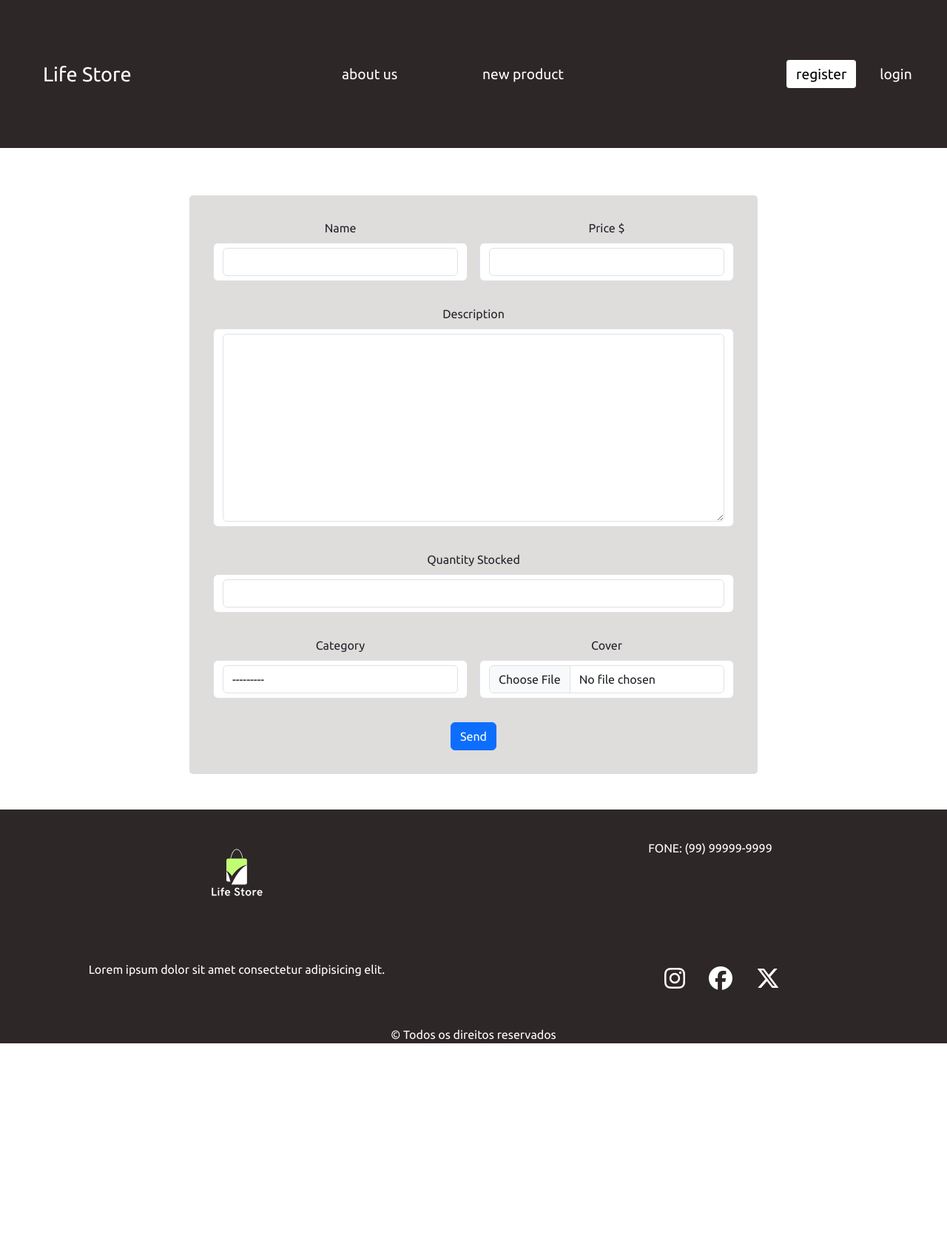
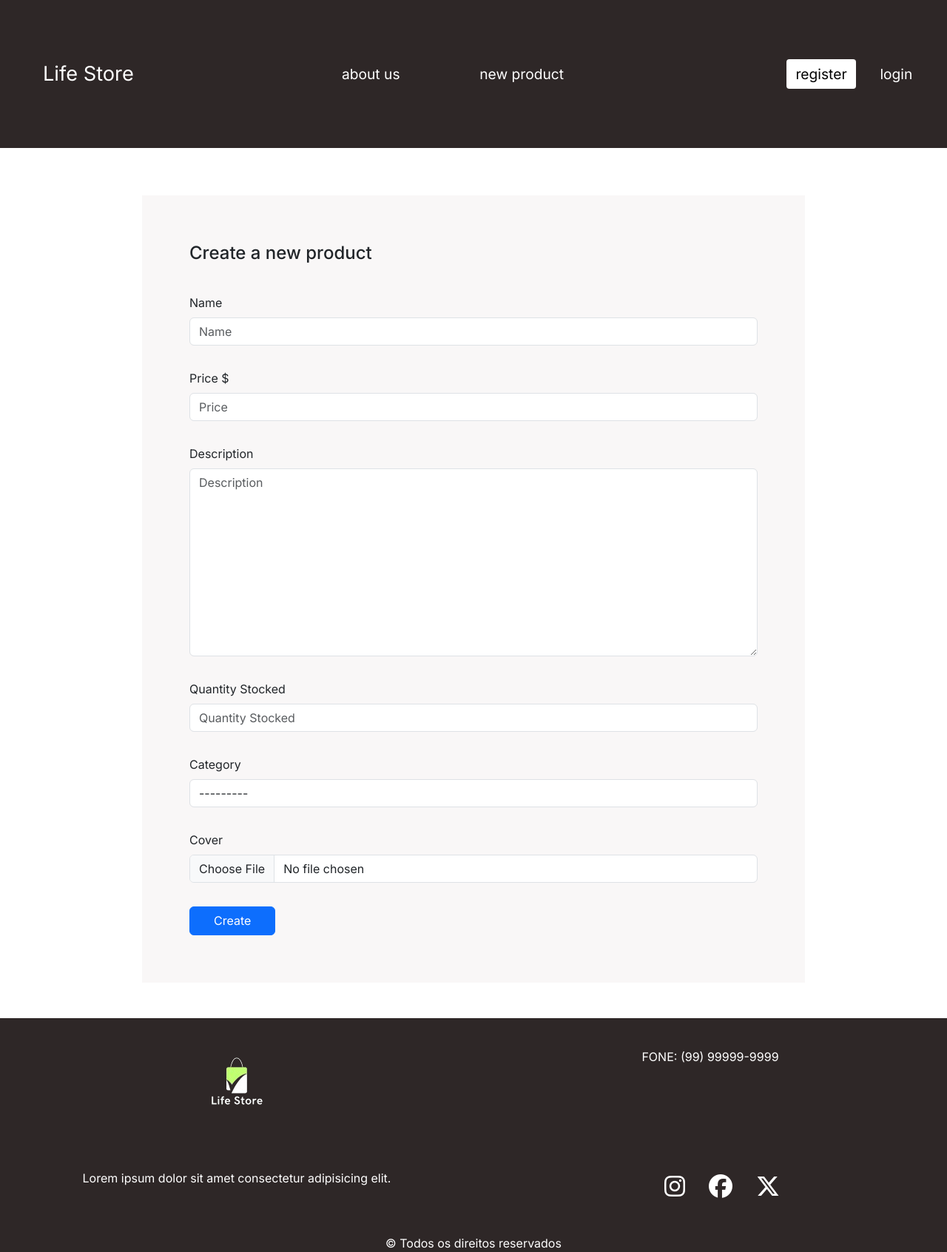
Before and after one commit to BrunoPereiradeSouza/Trilha_back-end, a Django app: page /product/create/ in a window 1280 px wide. Shown: the whole page at 74% size. Before the commit the page ends 1410 px from the top, so only its background shows below. Run offline with Django 5.2, Linux system fonts and the light colour scheme; data that the repository does not hold is empty.

Commit message:
feat: update form-design

```diff
--- a/base_static/global/css/global-styles.css
+++ b/base_static/global/css/global-styles.css
@@ -1,5 +1,5 @@
 /* Font */
-@import url('https://fonts.googleapis.com/css2?family=Ubuntu:ital,wght@0,300;0,400;0,500;0,700;1,300;1,400;1,500;1,700&display=swap');
+@import url('https://fonts.googleapis.com/css2?family=Inter:ital,opsz,wght@0,14..32,100..900;1,14..32,100..900&family=Raleway:ital,wght@0,100..900;1,100..900&display=swap');
 
 /* vars */
 :root {
@@ -49,7 +49,7 @@
 }
 
 body {
-    font-family: 'Ubuntu', sans-serif;
+    font-family: 'Inter', sans-serif;
 }
 
 
@@ -412,20 +412,66 @@ a {
     color: white;
 }
 
-/* Form */
-.content-form {
-    width: 60%;
-    padding: 2rem;
+/* Forms */
+.content-form-register {
+    width: 50%;
+    padding: 4rem;
+    margin-bottom: 3rem;
     border-radius: 5px;
-    background: rgb(223, 220, 220);
+    background: rgb(249, 247, 247);
+    text-align: left;
+}
+
+.form-register {
+    display: flex;
+    flex-direction: column;
+    gap: 2rem;
 }
 
 .content-form-login {
     width: 40%;
-    margin: 10rem 0;
-    padding: 2rem;
+    padding: 4rem;
+    margin-bottom: 3rem;
     border-radius: 5px;
-    background: rgb(223, 220, 220);
+    background: rgb(249, 247, 247);
+    text-align: left;
+}
+
+.form-login {
+    display: flex;
+    flex-direction: column;
+    gap: 2rem;
+}
+
+.form-title {
+    font-size: 1.5rem;
+}
+
+.btn-form {
+    padding: 0.4rem 2rem;
+}
+
+.input-border {
+    border: 1px solid rgb(200, 199, 199);
+}
+
+.content-form-product {
+    width: 70%;
+    text-align: left;
+    padding: 4rem;
+    background: rgb(249, 247, 247);
+}
+
+.form-product {
+    display: flex;
+    flex-direction: column;
+    gap: 2rem;
+}
+
+.btn-update {
+    display: flex;
+    align-items: center;
+    padding: 0.6rem 1rem;
 }
 
 
--- a/products/forms.py
+++ b/products/forms.py
@@ -21,28 +21,47 @@ class ProductForm(forms.ModelForm):
         ]
         widgets = {
             "name": forms.TextInput(
-                attrs={"class": "form-control"}
+                attrs={"class": "form-control border-input", "placeholder": "Name"}
             ),
             "description": forms.Textarea(
-                attrs={"class": "form-control"}
+                attrs={
+                    "class": "form-control border-input",
+                    "placeholder": "Description",
+                }
             ),
             "price": forms.NumberInput(
-                attrs={"class": "form-control"}
+                attrs={
+                    "class": "form-control border-input",
+                    "placeholder": "Price",
+                }
             ),
             "category": forms.Select(
-                attrs={"class": "form-control"}
+                attrs={"class": "form-control border-input", "placeholder": "Category"}
             ),
             "quantity_stocked": forms.NumberInput(
-                attrs={"class": "form-control"}
+                attrs={
+                    "class": "form-control border-input",
+                    "placeholder": "Quantity Stocked",
+                }
             ),
             "cover": forms.FileInput(
-                attrs={"class": "form-control"}
+                attrs={"class": "form-control border-input", "placeholder": "Cover"}
             ),
         }
 
 
 # Form para criar Usuários e fazer login.
 class UserForm(forms.ModelForm):
+    password2 = forms.CharField(
+        label="Confirm Password",
+        widget=forms.PasswordInput(
+            attrs={
+                "class": "form-control input-border",
+                "placeholder": "Confirm your password",
+            }
+        ),
+    )
+
     class Meta:
         model = User
         fields = [
@@ -56,31 +75,31 @@ class UserForm(forms.ModelForm):
         widgets = {
             "first_name": forms.TextInput(
                 attrs={
-                    "class": "form-control",
+                    "class": "form-control input-border",
                     "placeholder": "Your First Name",
                 }
             ),
             "last_name": forms.TextInput(
                 attrs={
-                    "class": "form-control",
+                    "class": "form-control input-border",
                     "placeholder": "Your last name",
                 }
             ),
             "username": forms.TextInput(
                 attrs={
-                    "class": "form-control",
+                    "class": "form-control input-border",
                     "placeholder": "Your username",
                 }
             ),
             "email": forms.EmailInput(
                 attrs={
-                    "class": "form-control",
+                    "class": "form-control input-border",
                     "placeholder": "Your e-mail",
                 }
             ),
             "password": forms.PasswordInput(
                 attrs={
-                    "class": "form-control",
+                    "class": "form-control input-border",
                     "placeholder": "Your password",
                 }
             ),
--- a/products/templates/products/pages/form.html
+++ b/products/templates/products/pages/form.html
@@ -7,47 +7,42 @@
 
 
 {% block content %}
-  <div class="content-form">
-    <form class="row g-3" method="post" enctype="multipart/form-data">
+  <div class="content-form-product">
+    <form class="form-product" method="post" enctype="multipart/form-data">
       {% csrf_token %}
-        <div class="col-md-6">
-            <label for="inputName4" class="form-label">{% trans 'Name' context "form label"%}</label>
-            <p type="text" class="form-control" id="inputName4">
+      <h1 class="form-title">Create a new product</h1>
+        <div class="product-col">
+            <label for="inputName4" class="form-label">
+                {% trans 'Name' context "form label"%}
+            </label>
             {{ form.name }}
-            </p>
         </div>
-        <div class="col-md-6">
+        <div class="product-col">
             <label for="inputDescription4" class="form-label">{% translate 'Price' %} $</label>
-            <p type="number" class="form-control" id="inputPrice">
             {{ form.price }}
-            </p>
         </div>
-        <div class="col-12">
-            <label for="inputDescription" class="form-label">{% translate 'Description' %}</label>
-            <p type="text" class="form-control" id="inputDescription">
+        <div class="product-col">
+            <label for="inputDescription" class="form-label">
+                {% translate 'Description' %}
+            </label>
             {{ form.description}}
-            </p>
         </div>
-        <div class="col-12">
-            <label for="inputQuantityStocked" class="form-label">{% translate 'Quantity Stocked' %}</label>
-            <p type="number" class="form-control" id="inputQuantityStocked">
+        <div class="product-col">
+            <label for="inputQuantityStocked" class="form-label">
+                {% translate 'Quantity Stocked' %}
+            </label>
             {{ form.quantity_stocked }}
-            </p>
         </div>
-        <div class="col-md-6">
+        <div class="product-col">
             <label for="inputCategory" class="form-label">{% translate 'Category' %}</label>
-            <p type="select" class="form-control" id="inputSelect">
             {{ form.category }}
-            </p>
         </div>
-        <div class="col-md-6">
+        <div class="product-col">
             <label for="inputCover" class="form-label">{% translate 'Cover' %}</label>
-            <p type="file" class="form-control" id="inputCover">
             {{ form.cover }}
-            </p>
         </div>
-        <div class="col-12">
-            <button type="submit" class="btn btn-primary">{% translate 'Send' %}</button>
+        <div class="product-col">
+            <button type="submit" class="btn btn-primary btn-form">{% translate 'Create' %}</button>
         </div>
     </form>
   </div>
```
Also changed, not shown: products/templates/products/pages/cart.html (+6 -32 lines), products/templates/products/pages/login.html (+8 -7 lines), products/templates/products/pages/register.html (+28 -27 lines), products/views/product_sale.py (+6 -12 lines). Lines whose indentation alone changed are shown as unchanged.
